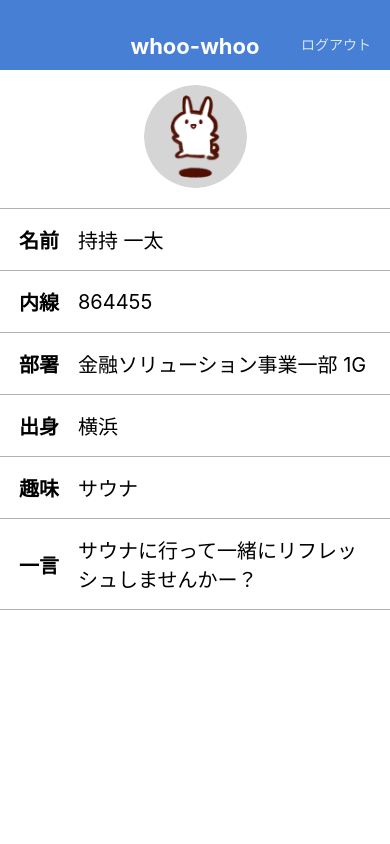
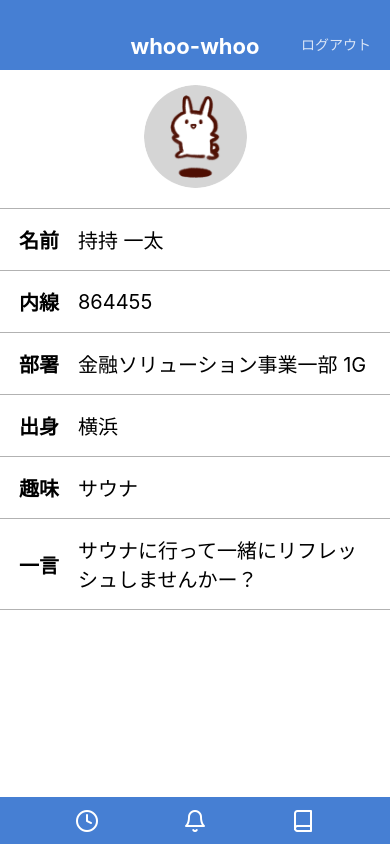
Before and after one commit to tomoyaki/MemoApp2, a React Native app: screen / in a window 390 px wide. Built offline with nearby package versions, Linux system fonts and the light colour scheme.

Commit message:
Add Footer to ProfileScreen

```diff
--- a/src/screens/ProfileScreen.jsx
+++ b/src/screens/ProfileScreen.jsx
@@ -3,6 +3,7 @@ import { View, ScrollView, StyleSheet } from 'react-native';
 
 import AppBar from '../components/AppBar';
 import Profile from '../components/Profile';
+import FooterBar from '../components/FooterBar';
 
 export default function ProfileScreen() {
   return (
@@ -11,6 +12,7 @@ export default function ProfileScreen() {
       <ScrollView>
         <Profile />
       </ScrollView>
+      <FooterBar />
     </View>
   );
 }
```
